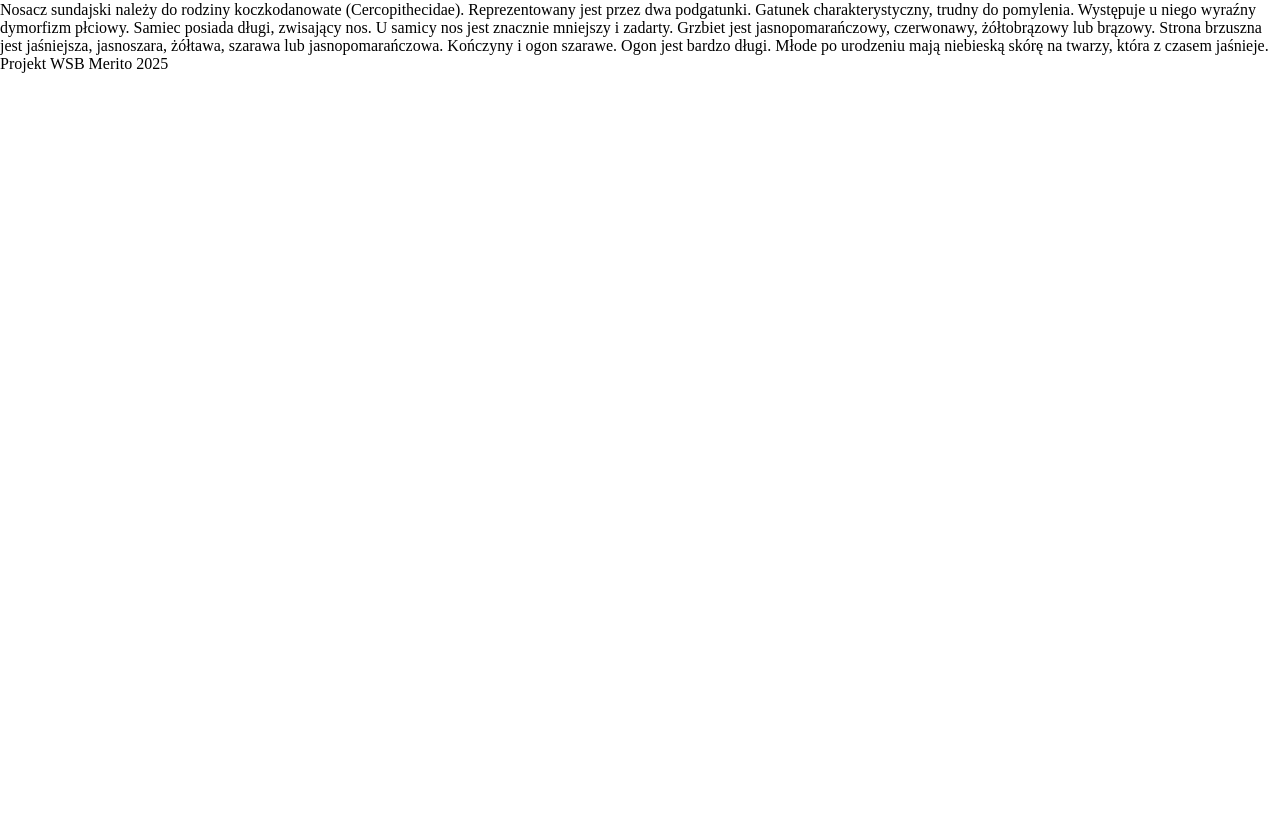
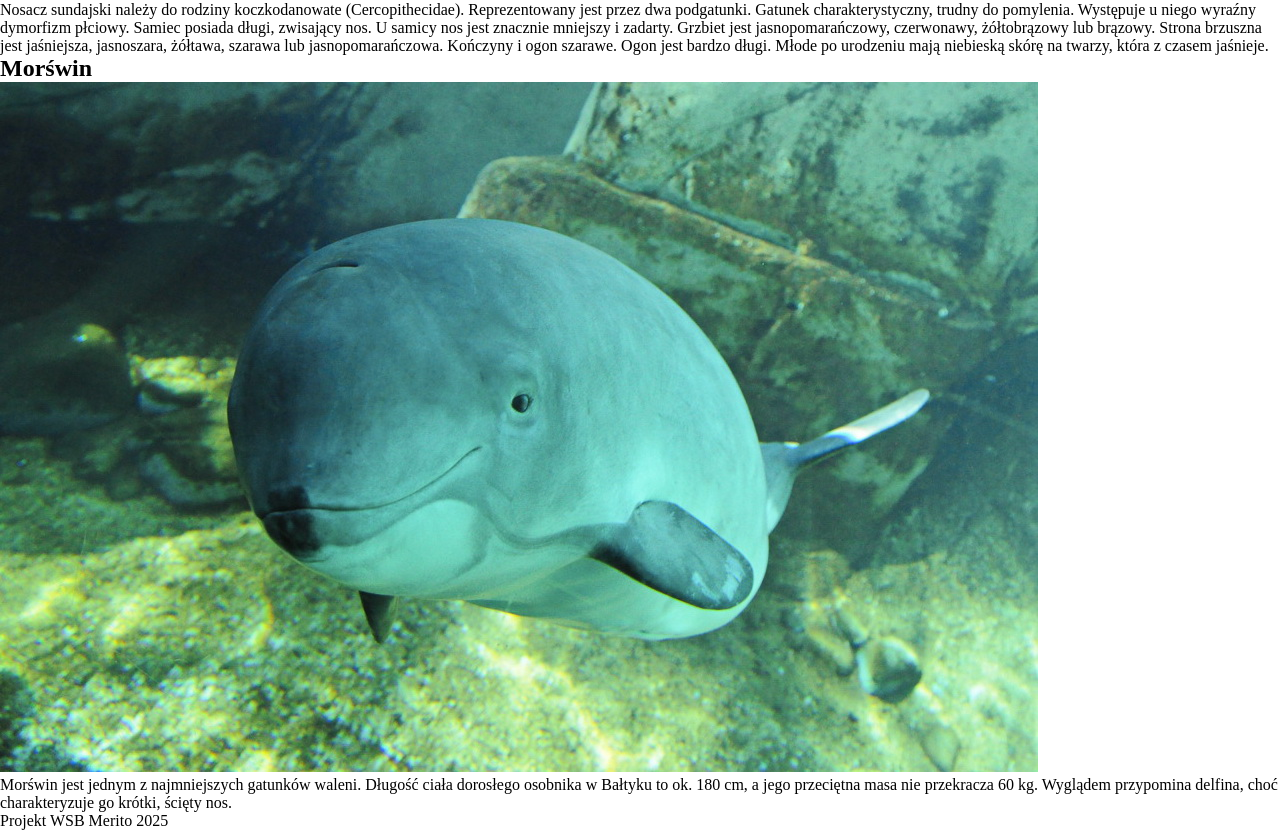
Before and after one commit to magdamadej/ZPW-INLN4-hyb-AM-BS, a plain HTML site: page index.html in a window 1280 px wide. Shown: the part 861-1691 px from the top of the page. Before the commit the page ends 934 px from the top, so only its background shows below. Drawn offline with Linux system fonts and the light colour scheme.

Commit message:
Morświn
Dodałem Morświna

```diff
--- a/index.html
+++ b/index.html
@@ -22,6 +22,15 @@
             <img src="./img/nosacz.jpg" alt="">
             <p>Nosacz sundajski należy do rodziny koczkodanowate (Cercopithecidae). Reprezentowany jest przez dwa podgatunki. Gatunek charakterystyczny, trudny do pomylenia. Występuje u niego wyraźny dymorfizm płciowy. Samiec posiada długi, zwisający nos. U samicy nos jest znacznie mniejszy i zadarty. Grzbiet jest jasnopomarańczowy, czerwonawy, żółtobrązowy lub brązowy. Strona brzuszna jest jaśniejsza, jasnoszara, żółtawa, szarawa lub jasnopomarańczowa. Kończyny i ogon szarawe. Ogon jest bardzo długi. Młode po urodzeniu mają niebieską skórę na twarzy, która z czasem jaśnieje.</p>
         </section>
+
+        <section class="morswin">
+            <h2>Morświn</h2>
+            <img src="./img/Morswin.jpg" alt="">
+            <p>Morświn jest jednym z najmniejszych gatunków waleni.
+                Długość ciała dorosłego osobnika w Bałtyku to ok. 180 cm,
+                a jego przeciętna masa nie przekracza 60 kg.
+                Wyglądem przypomina delfina,
+                 choć charakteryzuje go krótki, ścięty nos.</p>
     </main>
     <footer>
         <p>Projekt WSB Merito 2025</p>
```
Also changed, not shown: img/Morswin.jpg (added).
